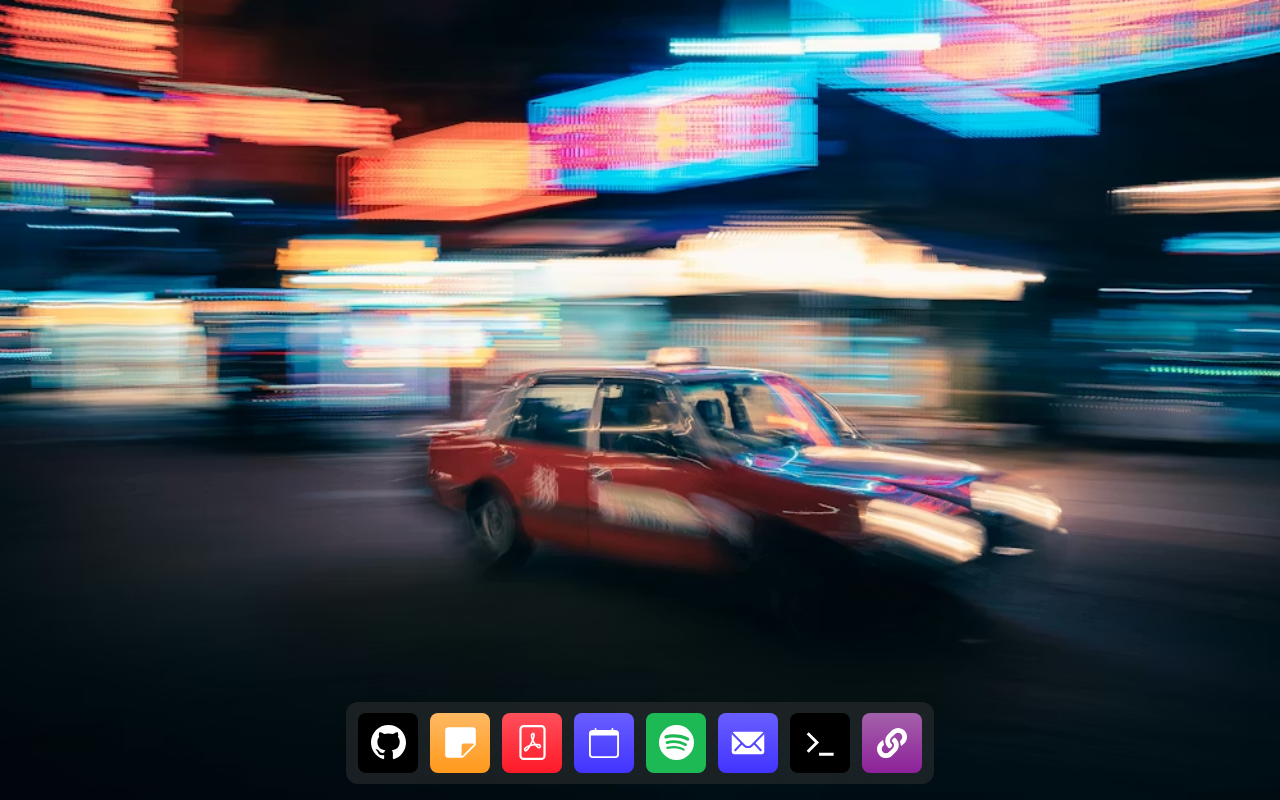
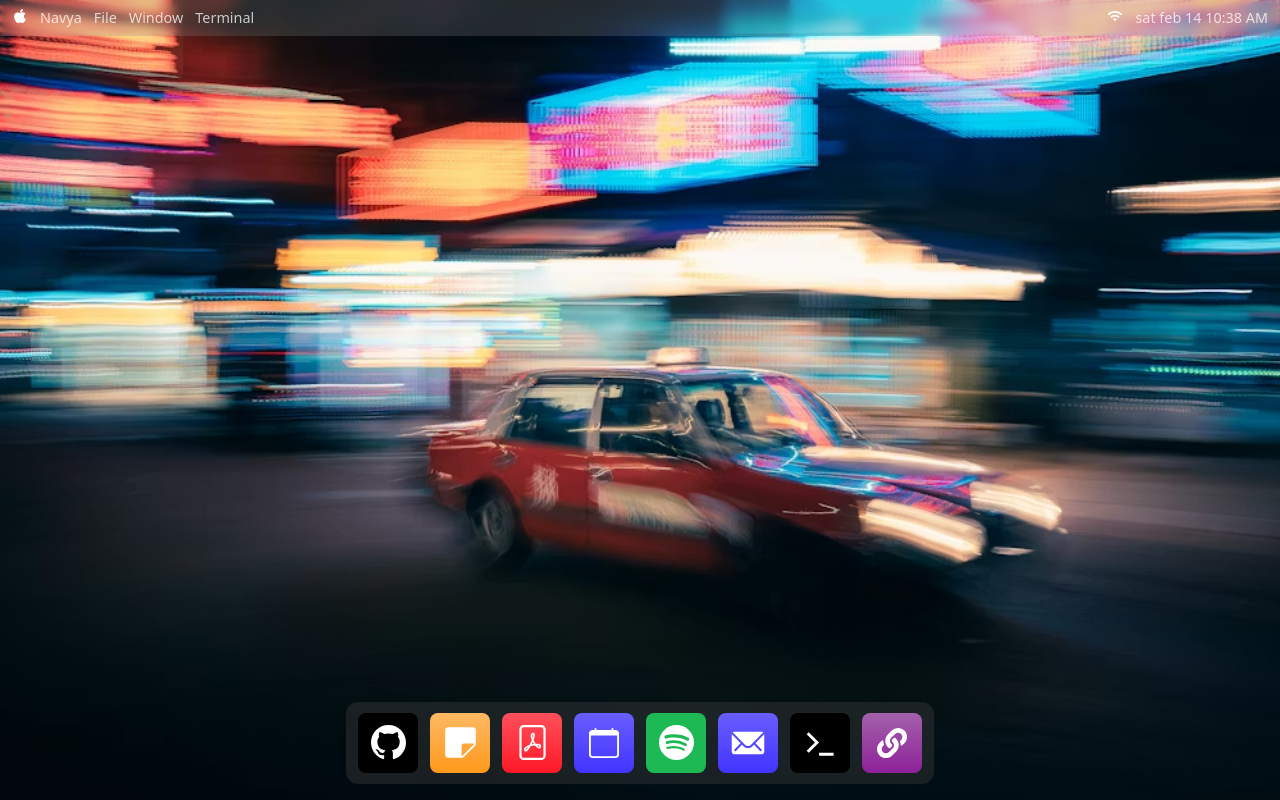
Before and after one commit to Navyachhokar/cohort2.0, a React (Vite) app in the folder react/mac-os/: page / in a window 1280 px wide. Built offline with nearby package versions, Linux system fonts and the light colour scheme.

Commit message:
Add nav component to App.jsx file

```diff
--- a/react/mac-os/src/App.jsx
+++ b/react/mac-os/src/App.jsx
@@ -1,11 +1,13 @@
 import { useState } from 'react'
 import "./app.scss"
 import Dock from './components/Dock'
+import Nav from './components/Nav';
 
 
 function App() {
   return (
     <main>
+      <Nav></Nav>
       <Dock/>
     </main>
   )
```
